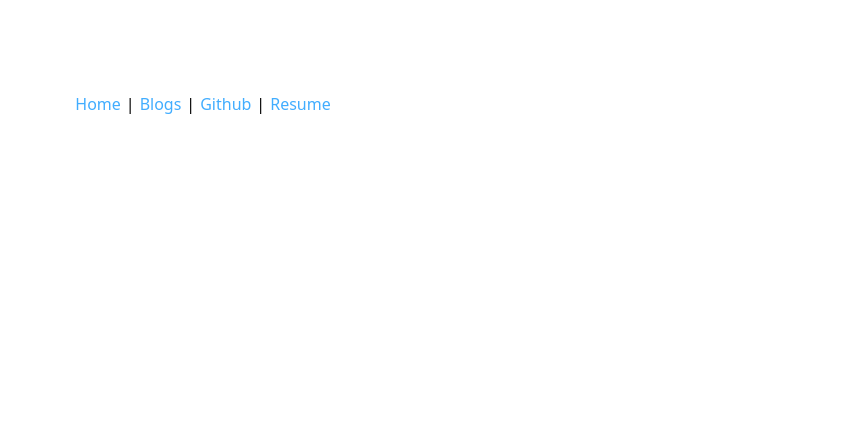
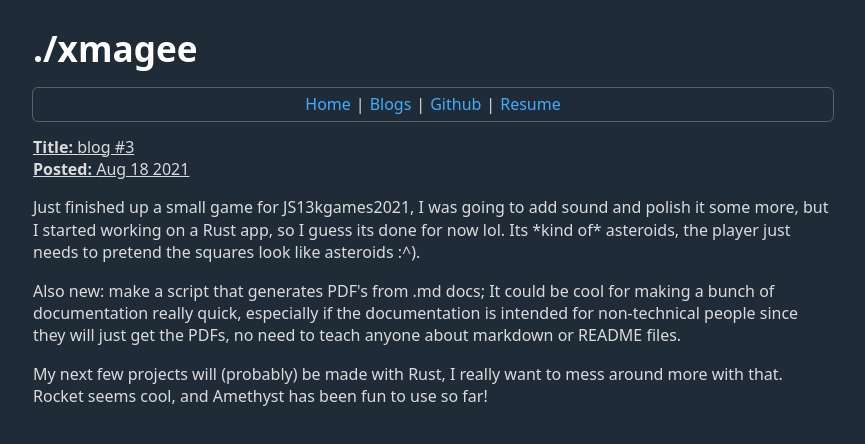
Before and after one commit to xmagee/bl0g, a Next.js app: page /blog/3 in a window 1280 px wide. Before the commit this address had no page. Shown: the top 444 px of the page, without its empty margins (207-1072 px from the left). Built offline with nearby package versions, Linux system fonts and the light colour scheme.

Commit message:
add blog 3

```diff
--- /dev/null
+++ b/pages/blog/3.js
@@ -0,0 +1,28 @@
+import { BlogDatebar } from '../../components'
+
+export default function Blog3() {
+    return (
+        <>
+            <BlogDatebar title='blog #3' date='Aug 18 2021' />
+
+            <p>
+                Just finished up a small game for JS13kgames2021, I was going to add sound
+                and polish it some more, but I started working on a Rust app, so I guess its
+                done for now lol.  Its *kind of* asteroids, the player just needs to pretend
+                the squares look like asteroids :^).
+            </p>
+
+            <p>
+                Also new: make a script that generates PDF's from .md docs; It could be cool for
+                making a bunch of documentation really quick, especially if the documentation is
+                intended for non-technical people since they will just get the PDFs, no need to teach
+                anyone about markdown or README files.
+            </p>
+
+            <p>
+                My next few projects will (probably) be made with Rust, I really want to mess around more
+                with that. Rocket seems cool, and Amethyst has been fun to use so far!
+            </p>
+        </>
+    )
+}
--- a/pages/blogs.js
+++ b/pages/blogs.js
@@ -14,7 +14,8 @@ export default function Blogs() {
             </span>
 
             <ul className='blog-ul'>
-                {[ // { link: '', title: '' }
+                {[
+                    { href: '/blog/3', title: 'documentation, javascript, rust, and more ?' },
                     { href: '/blog/2', title: 'blog improvements, maybe done?' },
                     { href: '/blog/1', title: 'testing' },
                 ].map((link, linkIndex) => (
```
